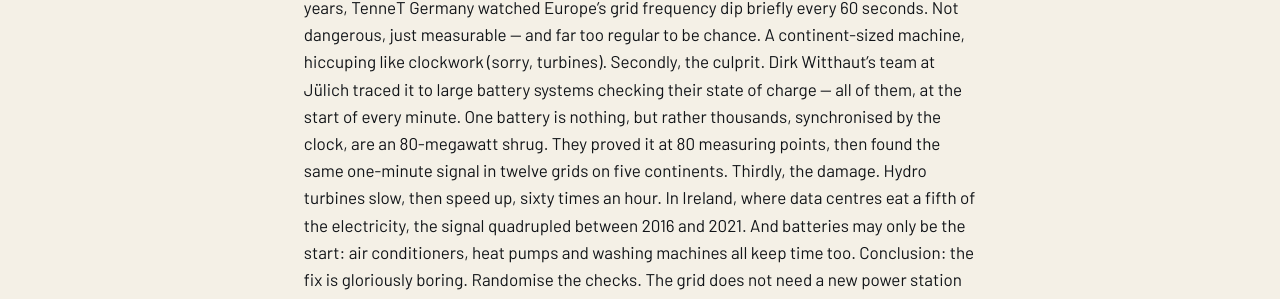
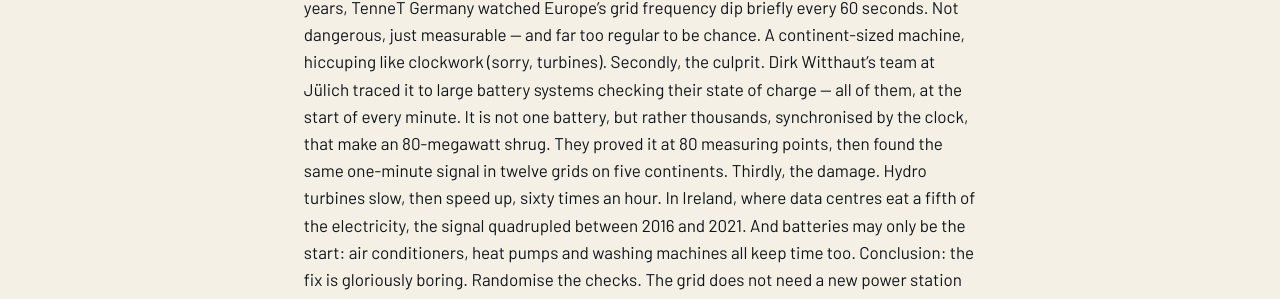
Before and after one commit to katz-news/katz.news, a Jekyll site: the page built from _posts/briefs/2026-11-04-researchers-have-solved-the-mystery-behind-60-second-fluctua.md, in a window 1280 px wide. Shown: the part 608-907 px from the top of the page. Built offline with Jekyll 4.4.1, drawn with Linux system fonts in a browser that asks for light colours; some of the changed text lies outside the part shown.

```diff
--- a/_data/build.yml
+++ b/_data/build.yml
@@ -1 +1 @@
-published_at: 2026-11-06T01:23:12Z
+published_at: 2026-11-06T01:23:43Z
--- a/_posts/briefs/2026-11-04-researchers-have-solved-the-mystery-behind-60-second-fluctua.md
+++ b/_posts/briefs/2026-11-04-researchers-have-solved-the-mystery-behind-60-second-fluctua.md
@@ -9,4 +9,4 @@ section: science
 source_name: r/science
 source_url: https://www.reddit.com/r/science/comments/1xn93n8/researchers_have_solved_the_mystery_behind/
 ---
-Your power grid flinches every minute, on the dot. Batteries did it. Firstly, the mystery. For years, TenneT Germany watched Europe's grid frequency dip briefly every 60 seconds. Not dangerous, just measurable — and far too regular to be chance. A continent-sized machine, hiccuping like clockwork (sorry, turbines). Secondly, the culprit. Dirk Witthaut's team at Jülich traced it to large battery systems checking their state of charge — all of them, at the start of every minute. One battery is nothing, but rather thousands, synchronised by the clock, are an 80-megawatt shrug. They proved it at 80 measuring points, then found the same one-minute signal in twelve grids on five continents. Thirdly, the damage. Hydro turbines slow, then speed up, sixty times an hour. In Ireland, where data centres eat a fifth of the electricity, the signal quadrupled between 2016 and 2021. And batteries may only be the start: air conditioners, heat pumps and washing machines all keep time too. Conclusion: the fix is gloriously boring. Randomise the checks. The grid does not need a new power station — it needs batteries that cannot tell the time together.
+Your power grid flinches every minute, on the dot. Batteries did it. Firstly, the mystery. For years, TenneT Germany watched Europe's grid frequency dip briefly every 60 seconds. Not dangerous, just measurable — and far too regular to be chance. A continent-sized machine, hiccuping like clockwork (sorry, turbines). Secondly, the culprit. Dirk Witthaut's team at Jülich traced it to large battery systems checking their state of charge — all of them, at the start of every minute. It is not one battery, but rather thousands, synchronised by the clock, that make an 80-megawatt shrug. They proved it at 80 measuring points, then found the same one-minute signal in twelve grids on five continents. Thirdly, the damage. Hydro turbines slow, then speed up, sixty times an hour. In Ireland, where data centres eat a fifth of the electricity, the signal quadrupled between 2016 and 2021. And batteries may only be the start: air conditioners, heat pumps and washing machines all keep time too. Conclusion: the fix is gloriously boring. Randomise the checks. The grid does not need a new power station — it needs batteries that cannot tell the time together.
```
